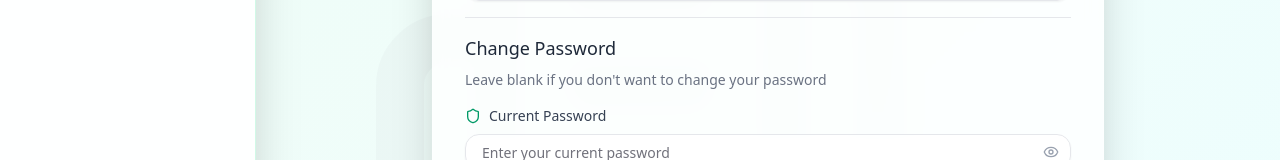
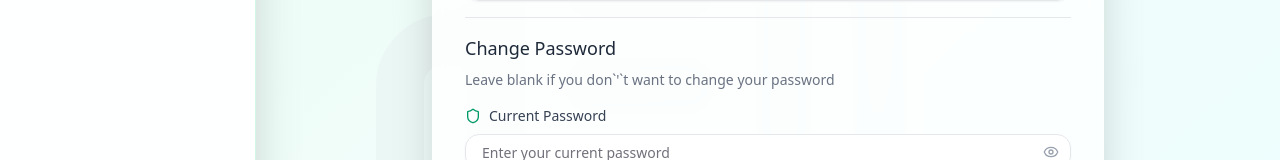
Before and after one commit to KLAC8/leavedashbaord, a Next.js app: page /settings in a window 1280 px wide. Shown: the part 545-705 px from the top of the page. Built offline with nearby package versions, Linux system fonts and the light colour scheme; no server answers; the database is empty; sample sign-in values are in the browser's storage.

Commit message:
`&apos;` added

```diff
--- a/src/app/settings/page.tsx
+++ b/src/app/settings/page.tsx
@@ -435,7 +435,7 @@ export default function SettingsPage() {
         {/* Password Section Header */}
         <div className="pt-4 border-t border-gray-200">
           <h3 className="text-lg font-medium text-gray-800 mb-2">Change Password</h3>
-          <p className="text-sm text-gray-500 mb-4">Leave blank if you don't want to change your password</p>
+          <p className="text-sm text-gray-500 mb-4">Leave blank if you don`&apos;`t want to change your password</p>
         </div>
 
         {/* Current Password */}
```
